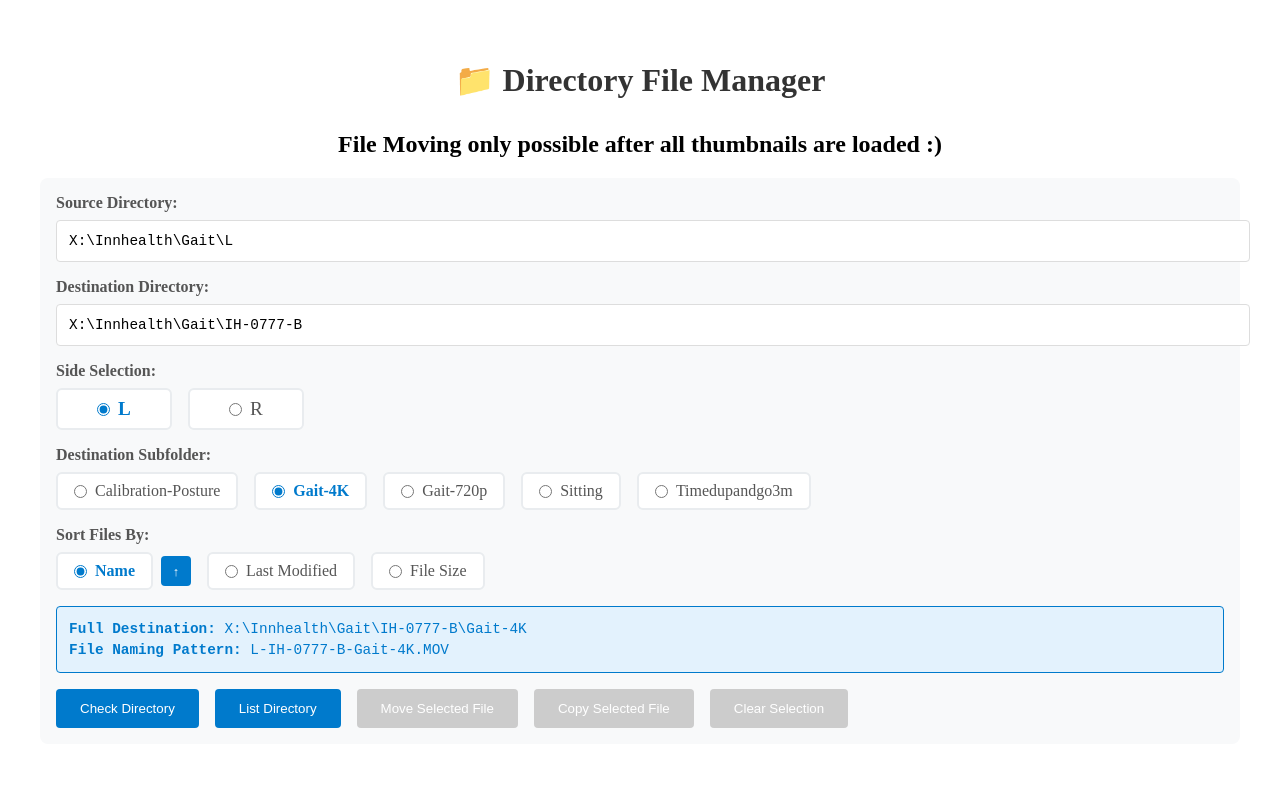
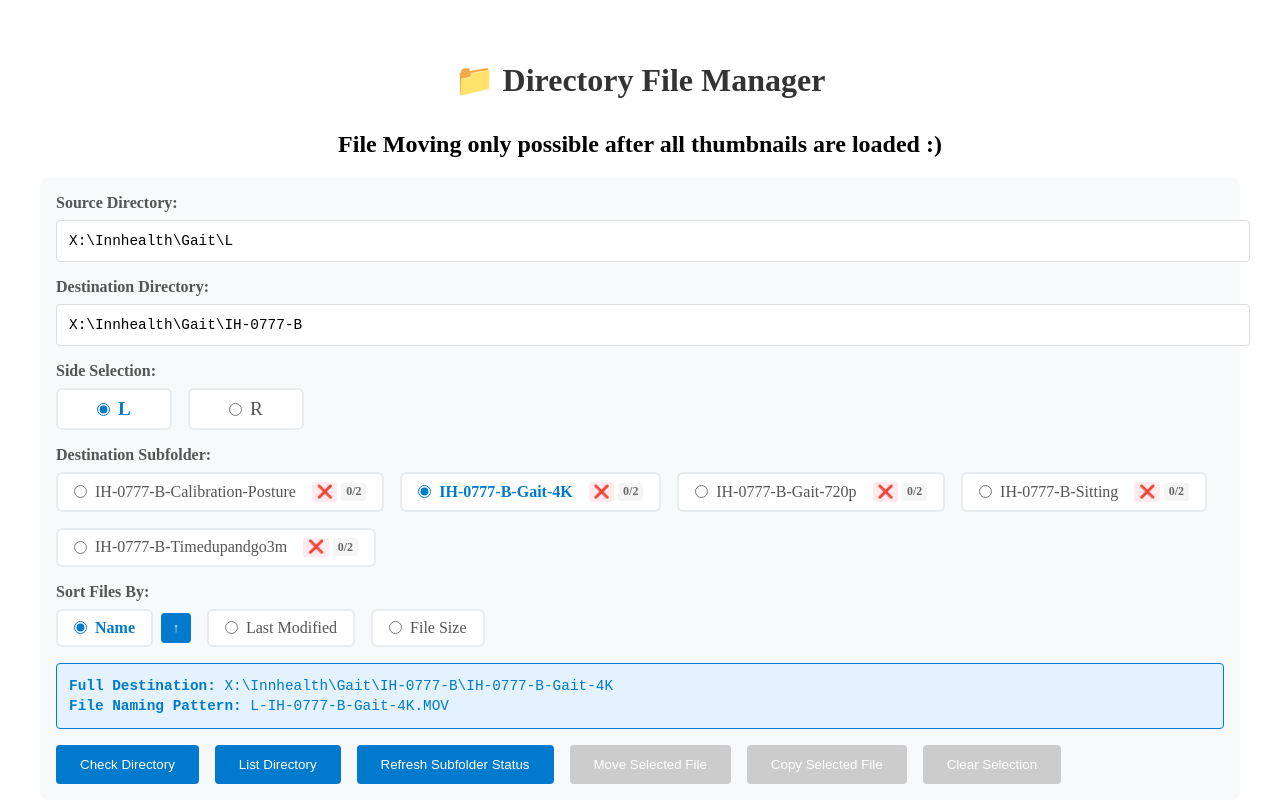
Before and after one commit to Readysoon/Patient_Video_Manager, a SvelteKit app: page / in a window 1280 px wide. Shown: the top 800 px of the page. Built offline with nearby package versions, Linux system fonts and the light colour scheme.

Commit message:
subfolder status active now and subfolder naming also correct now

```diff
--- a/src/routes/+page.svelte
+++ b/src/routes/+page.svelte
@@ -16,7 +16,8 @@
 
 	let sourcePath = "X:\\Innhealth\\Gait\\L";
 	let destinationPath = "X:\\Innhealth\\Gait\\IH-0777-B";
-	let selectedSubfolder = "Gait-4K"; // Default selection
+	// Reactive default subfolder that updates when destinationPath changes
+	$: selectedSubfolder = `${destinationPath.split('\\').pop() || ''}-Gait-4K`;
 	let selectedSide = "L"; // Default side selection
 	let files: FileInfo[] = [];
 	let result = "";
@@ -30,13 +31,20 @@
 	let thumbnailCache = new Map<string, string[]>(); // Cache thumbnails by file hash
 	let pendingFileOperations = new Map<string, { type: string; sourcePath: string; destinationPath: string; thumbnails?: string[] }>(); // Track files being moved/copied
 
-	const subfolderOptions = [
-		"Calibration-Posture",
-		"Gait-4K",
-		"Gait-720p",
-		"Sitting",
-		"Timedupandgo3m"
+	// Subfolder status tracking
+	let subfolderStatus = new Map<string, { exists: boolean; hasL: boolean; hasR: boolean; fileCount: number }>();
+
+	// Reactive subfolder options that update when destinationPath changes
+	$: subfolderOptions = [
+		`${destinationPath.split('\\').pop() || ''}-Calibration-Posture`,
+		`${destinationPath.split('\\').pop() || ''}-Gait-4K`,
+		`${destinationPath.split('\\').pop() || ''}-Gait-720p`,
+		`${destinationPath.split('\\').pop() || ''}-Sitting`,
+		`${destinationPath.split('\\').pop() || ''}-Timedupandgo3m`
 	];
+
+	// Check subfolder status when destination path changes - REMOVED
+	// Status will only update after move/copy operations
 
 	const sideOptions = ["L", "R"];
 
@@ -221,14 +229,11 @@
 			// Create full destination path with selected subfolder
 			const fullDestinationPath = `${destinationPath}\\${selectedSubfolder}`;
 
-			// Extract folder name from destination path
-			const folderName = destinationPath.split('\\').pop() || '';
-
 			// Get file extension
 			const fileExtension = file.name.substring(file.name.lastIndexOf('.'));
 
-			// Create new filename with side prefix, folder name, and subfolder suffix
-			const newFileName = `${selectedSide}-${folderName}-${selectedSubfolder}${fileExtension}`;
+			// Create new filename with side prefix and subfolder (which already includes folder name)
+			const newFileName = `${selectedSide}-${selectedSubfolder}${fileExtension}`;
 			const destPath = `${fullDestinationPath}\\${newFileName}`;
 
 			await invoke("move_file", {
@@ -243,6 +248,9 @@
 
 			// Refresh the list after moving
 			await listDirectory();
+
+			// Refresh subfolder status after moving
+			await checkSubfolderStatus();
 		} catch (e) {
 			result = `Error: ${e}`;
 		} finally {
@@ -267,14 +275,11 @@
 			// Create full destination path with selected subfolder
 			const fullDestinationPath = `${destinationPath}\\${selectedSubfolder}`;
 
-			// Extract folder name from destination path
-			const folderName = destinationPath.split('\\').pop() || '';
-
 			// Get file extension
 			const fileExtension = file.name.substring(file.name.lastIndexOf('.'));
 
-			// Create new filename with side prefix, folder name, and subfolder suffix
-			const newFileName = `${selectedSide}-${folderName}-${selectedSubfolder}${fileExtension}`;
+			// Create new filename with side prefix and subfolder (which already includes folder name)
+			const newFileName = `${selectedSide}-${selectedSubfolder}${fileExtension}`;
 			const destPath = `${fullDestinationPath}\\${newFileName}`;
 
 			await invoke("copy_file", {
@@ -283,6 +288,9 @@
 			});
 
 			result = `Successfully copied ${file.name} to ${fullDestinationPath}`;
+
+			// Refresh subfolder status after copying
+			await checkSubfolderStatus();
 		} catch (e) {
 			result = `Error: ${e}`;
 		} finally {
@@ -382,14 +390,11 @@
 			loading = true;
 			const fullDestinationPath = `${destinationPath}\\${selectedSubfolder}`;
 
-			// Extract folder name from destination path
-			const folderName = destinationPath.split('\\').pop() || '';
-
 			// Get file extension
 			const fileExtension = file.name.substring(file.name.lastIndexOf('.'));
 
-			// Create new filename with side prefix, folder name, and subfolder suffix
-			const newFileName = `${selectedSide}-${folderName}-${selectedSubfolder}${fileExtension}`;
+			// Create new filename with side prefix and subfolder (which already includes folder name)
+			const newFileName = `${selectedSide}-${selectedSubfolder}${fileExtension}`;
 			const destPath = `${fullDestinationPath}\\${newFileName}`;
 
 			// Store the file's thumbnails before moving
@@ -413,6 +418,9 @@
 
 			// Use smart refresh instead of full directory refresh
 			await smartRefreshDirectory();
+
+			// Refresh subfolder status after moving
+			await checkSubfolderStatus();
 
 			// Sort files after refresh
 			sortFiles();
@@ -439,20 +447,20 @@
 			loading = true;
 			const fullDestinationPath = `${destinationPath}\\${selectedSubfolder}`;
 
-			// Extract folder name from destination path
-			const folderName = destinationPath.split('\\').pop() || '';
-
 			// Get file extension
 			const fileExtension = file.name.substring(file.name.lastIndexOf('.'));
 
-			// Create new filename with side prefix, folder name, and subfolder suffix
-			const newFileName = `${selectedSide}-${folderName}-${selectedSubfolder}${fileExtension}`;
+			// Create new filename with side prefix and subfolder (which already includes folder name)
+			const newFileName = `${selectedSide}-${selectedSubfolder}${fileExtension}`;
 			const destPath = `${fullDestinationPath}\\${newFileName}`;
 
 			result = await invoke("copy_file", {
 				sourcePath: file.path,
 				destinationPath: destPath
 			});
+
+			// Refresh subfolder status after copying
+			await checkSubfolderStatus();
 		} catch (e) {
 			result = `Error: ${e}`;
 		} finally {
@@ -565,6 +573,59 @@
 
 	// Auto-load directory on mount - REMOVED
 	// Directory will only load when "List Directory" button is clicked
+
+	async function checkSubfolderStatus() {
+		for (const subfolder of subfolderOptions) {
+			try {
+				const exists = await invoke("directory_exists", { dirPath: `${destinationPath}\\${subfolder}` }) as boolean;
+				subfolderStatus.set(subfolder, { exists, hasL: false, hasR: false, fileCount: 0 });
+				// Trigger reactivity by reassigning the Map
+				subfolderStatus = new Map(subfolderStatus);
+
+				if (exists) {
+					// Check for L and R video files within the subfolder
+					const files = await invoke("list_directory", { dirPath: `${destinationPath}\\${subfolder}` }) as FileInfo[];
+					let fileCount = 0;
+					let hasL = false;
+					let hasR = false;
+
+					console.log(`Checking subfolder: ${subfolder}`);
+					console.log(`Files found:`, files.map(f => f.name));
+
+					for (const file of files) {
+						if (!file.is_dir && isVideoFile(file.name)) {
+							fileCount++;
+							console.log(`Video file found: ${file.name}`);
+
+							// Check for files starting with L- or R- (the new naming pattern)
+							const lowerName = file.name.toLowerCase();
+							console.log(`Checking file: ${file.name} (lowercase: ${lowerName})`);
+
+							if (lowerName.startsWith('l-')) {
+								console.log(`Found L file: ${file.name}`);
+								hasL = true;
+							} else if (lowerName.startsWith('r-')) {
+								console.log(`Found R file: ${file.name}`);
+								hasR = true;
+							}
+						}
+					}
+
+					console.log(`Final status for ${subfolder}: fileCount=${fileCount}, hasL=${hasL}, hasR=${hasR}`);
+
+					// Update file count and L/R status
+					subfolderStatus.set(subfolder, { exists, hasL, hasR, fileCount });
+					// Trigger reactivity by reassigning the Map
+					subfolderStatus = new Map(subfolderStatus);
+				}
+			} catch (e) {
+				console.warn(`Could not check status for subfolder ${subfolder}:`, e);
+				subfolderStatus.set(subfolder, { exists: false, hasL: false, hasR: false, fileCount: 0 });
+				// Trigger reactivity by reassigning the Map
+				subfolderStatus = new Map(subfolderStatus);
+			}
+		}
+	}
 </script>
 
 <main class="container">
@@ -604,7 +665,8 @@
 			<label>Destination Subfolder:</label>
 			<div class="subfolder-options">
 				{#each subfolderOptions as option}
-					<label class="radio-option">
+					{@const status = subfolderStatus.get(option) || { exists: false, hasL: false, hasR: false, fileCount: 0 }}
+					<label class="radio-option subfolder-option" class:exists={status.exists}>
 						<input
 							type="radio"
 							name="subfolder"
@@ -612,6 +674,24 @@
 							bind:group={selectedSubfolder}
 						/>
 						<span class="radio-label">{option}</span>
+						<div class="subfolder-status">
+							{#if status.exists}
+								<span class="status-indicator exists">📁</span>
+								<span class="status-indicator file-count">{status.fileCount}/2</span>
+								{#if status.hasL}
+									<span class="status-indicator has-l">L</span>
+								{/if}
+								{#if status.hasR}
+									<span class="status-indicator has-r">R</span>
+								{/if}
+								{#if status.hasL && status.hasR}
+									<span class="status-indicator complete">✅</span>
+								{/if}
+							{:else}
+								<span class="status-indicator missing">❌</span>
+								<span class="status-indicator file-count">0/2</span>
+							{/if}
+						</div>
 					</label>
 				{/each}
 			</div>
@@ -649,7 +729,7 @@
 		<div class="destination-preview">
 			<strong>Full Destination:</strong> {destinationPath}\{selectedSubfolder}
 			<br>
-			<strong>File Naming Pattern:</strong> {selectedSide}-{destinationPath.split('\\').pop()}-{selectedSubfolder}.MOV
+			<strong>File Naming Pattern:</strong> {selectedSide}-{selectedSubfolder}.MOV
 		</div>
 
 		<div class="buttons">
@@ -659,6 +739,10 @@
 
 			<button on:click={listDirectory} disabled={loading}>
 				{loading ? 'Loading...' : 'List Directory'}
+			</button>
+
+			<button on:click={checkSubfolderStatus} disabled={loading}>
+				{loading ? 'Checking...' : 'Refresh Subfolder Status'}
 			</button>
 
 			<button on:click={moveSelectedFile} disabled={loading || !selectedFile}>
@@ -827,6 +911,63 @@
 		flex-wrap: wrap;
 		gap: 1rem;
 		margin-top: 0.5rem;
+	}
+
+	.subfolder-option {
+		position: relative;
+		min-width: 200px;
+	}
+
+	.subfolder-status {
+		display: flex;
+		gap: 0.25rem;
+		margin-left: 0.5rem;
+		align-items: center;
+	}
+
+	.status-indicator {
+		font-size: 0.8rem;
+		padding: 0.1rem 0.3rem;
+		border-radius: 3px;
+		font-weight: bold;
+	}
+
+	.status-indicator.exists {
+		background: #e3f2fd;
+		color: #1976d2;
+	}
+
+	.status-indicator.has-l {
+		background: #e8f5e8;
+		color: #2e7d32;
+	}
+
+	.status-indicator.has-r {
+		background: #fff3e0;
+		color: #f57c00;
+	}
+
+	.status-indicator.complete {
+		background: #e8f5e8;
+		color: #2e7d32;
+		font-size: 1rem;
+	}
+
+	.status-indicator.missing {
+		background: #ffebee;
+		color: #c62828;
+	}
+
+	.status-indicator.file-count {
+		background: #f5f5f5;
+		color: #666;
+		font-size: 0.75rem;
+		font-weight: 600;
+	}
+
+	.subfolder-option.exists {
+		border-color: #4caf50;
+		background: #f1f8e9;
 	}
 
 	.sort-options {
```
Also changed, not shown: 1 other file (tests, documents, lock files or other folders).
